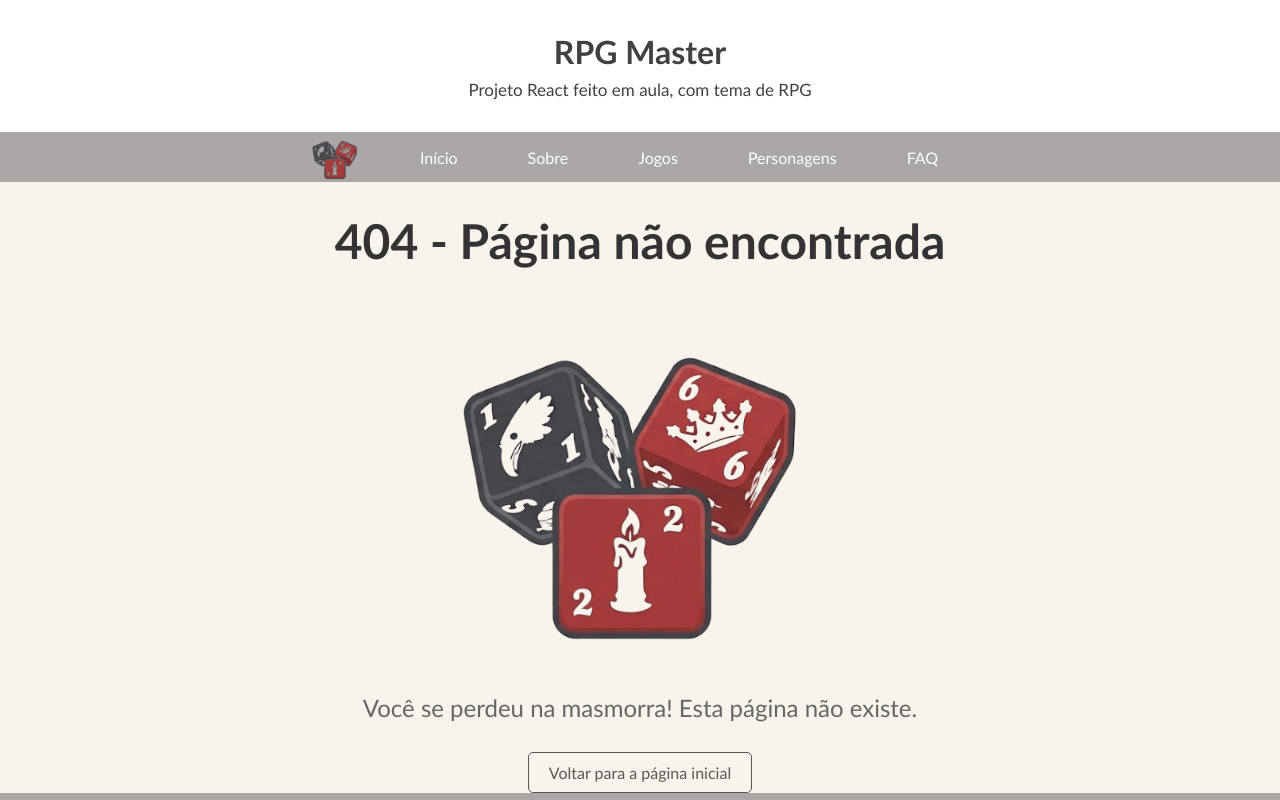
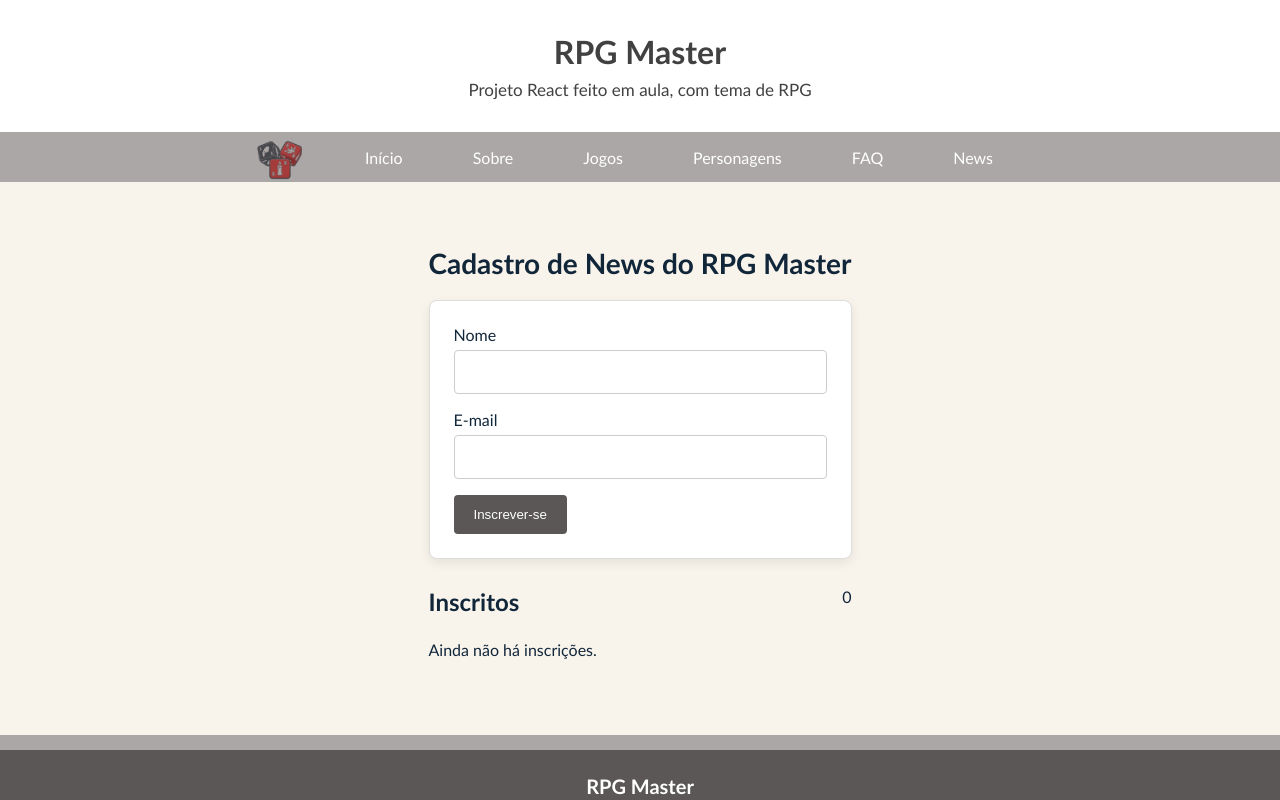
Before and after one commit to gabrieldama/RPG-Master, a React (Vite) app: page /cadastroNews in a window 1280 px wide. Shown: the top 800 px of the page. Built offline with nearby package versions, Linux system fonts and the light colour scheme; data requests are answered from the project's data file.

Commit message:
feat: adicionando pagina de cadastro de news

```diff
--- a/db.json
+++ b/db.json
@@ -45,6 +45,7 @@
       "resposta": "A iniciativa define a ordem em que cada personagem age durante um combate."
     }
   ],
+  "cadastroNews": [],
   "personagens": [
     {
       "nome": "Farbas",
--- a/src/Components/Nav/index.jsx
+++ b/src/Components/Nav/index.jsx
@@ -22,6 +22,9 @@ function index() {
             <li>
                 <Link to="/faq">FAQ</Link>
             </li>
+            <li>
+                <Link to="/cadastroNews">News</Link>
+            </li>
         </ul>
     </nav>
   )
--- /dev/null
+++ b/src/Pages/CadastroNews/CadastroNews.css
@@ -0,0 +1,75 @@
+.newsletter-container {
+  max-width: 800px;
+  margin: 40px auto;
+  padding: 24px;
+  color: #12263a;
+}
+
+.newsletter-title {
+  margin-bottom: 20px;
+  font-size: 28px;
+}
+
+.newsletter-form {
+  padding: 24px;
+  background: #fff;
+  border: 1px solid #ddd;
+  border-radius: 8px;
+  box-shadow: 0 4px 12px rgba(0, 0, 0, 0.08);
+}
+
+.newsletter-field {
+  display: flex;
+  flex-direction: column;
+  gap: 6px;
+  margin-bottom: 16px;
+}
+
+.newsletter-field input {
+  width: 100%;
+  padding: 12px;
+  border: 1px solid #ccc;
+  border-radius: 4px;
+  font-size: 1rem;
+}
+
+.newsletter-submit {
+  padding: 12px 20px;
+  border: none;
+  border-radius: 4px;
+  background: #5a5756;
+  color: #fff;
+  cursor: pointer;
+}
+
+.newsletter-list {
+  margin-top: 28px;
+}
+
+.newsletter-list-heading {
+  display: flex;
+  justify-content: space-between;
+  margin-bottom: 12px;
+}
+
+.newsletter-entries {
+  padding: 0;
+}
+
+.newsletter-entry {
+  display: flex;
+  justify-content: space-between;
+  gap: 12px;
+  padding: 12px 0;
+  border-bottom: 1px solid #ddd;
+}
+
+.newsletter-message {
+  padding: 12px 0;
+}
+
+@media (max-width: 600px) {
+  .newsletter-entry {
+    flex-direction: column;
+  }
+}
--- /dev/null
+++ b/src/Pages/CadastroNews/index.jsx
@@ -0,0 +1,94 @@
+import { useEffect, useState } from 'react'
+import { toast, ToastContainer } from 'react-toastify'
+import 'react-toastify/dist/ReactToastify.css'
+import './CadastroNews.css'
+
+const endpoint = 'http://localhost:3000/cadastroNews'
+
+export default function CadastroNews() {
+  const [nome, setNome] = useState('')
+  const [email, setEmail] = useState('')
+  const [inscritos, setInscritos] = useState([])
+
+  useEffect(() => {
+    fetch(endpoint)
+      .then((response) => response.json())
+      .then(setInscritos)
+      .catch(() => toast.error('Não foi possível carregar os inscritos.'))
+  }, [])
+
+  const handleSubmit = (event) => {
+    event.preventDefault()
+
+    fetch(endpoint, {
+        method: 'POST',
+        headers: { 'Content-Type': 'application/json' },
+      body: JSON.stringify({ nome, email }),
+      })
+      .then((response) => {
+        if (!response.ok) throw new Error('Falha na inscrição')
+        return response.json()
+      })
+      .then((inscrito) => {
+        setInscritos(inscritos.concat(inscrito))
+        setNome('')
+        setEmail('')
+        toast.success('Inscrição realizada com sucesso.')
+      })
+      .catch(() => toast.error('Não foi possível realizar a inscrição.'))
+  }
+
+  return (
+    <main className="newsletter-container">
+      <h1 className="newsletter-title">Cadastro de News do RPG Master</h1>
+
+      <form className="newsletter-form" onSubmit={handleSubmit}>
+        <div className="newsletter-field">
+          <label htmlFor="newsletter-nome">Nome</label>
+          <input
+            id="newsletter-nome"
+            name="nome"
+            type="text"
+            autoComplete="name"
+            value={nome}
+            onChange={(event) => setNome(event.target.value)}
+            required
+          />
+        </div>
+        <div className="newsletter-field">
+          <label htmlFor="newsletter-email">E-mail</label>
+          <input
+            id="newsletter-email"
+            name="email"
+            type="email"
+            autoComplete="email"
+            value={email}
+            onChange={(event) => setEmail(event.target.value)}
+            required
+          />
+        </div>
+        <button className="newsletter-submit" type="submit">Inscrever-se</button>
+      </form>
+
+      <section className="newsletter-list" aria-labelledby="inscritos-title">
+        <div className="newsletter-list-heading">
+          <h2 id="inscritos-title">Inscritos</h2>
+          <span>{inscritos.length}</span>
+        </div>
+        {inscritos.length === 0 ? (
+          <p className="newsletter-message">Ainda não há inscrições.</p>
+        ) : (
+          <ul className="newsletter-entries">
+            {inscritos.map((inscrito) => (
+              <li className="newsletter-entry" key={inscrito.id}>
+                <strong>{inscrito.nome}</strong>
+                <span>{inscrito.email}</span>
+              </li>
+            ))}
+          </ul>
+        )}
+      </section>
+      <ToastContainer />
+    </main>
+  )
+}
--- a/src/Router.jsx
+++ b/src/Router.jsx
@@ -5,6 +5,7 @@ import Sobre from './Pages/Sobre'
 import Jogos from './Pages/Jogos'
 import Personagens from './Pages/Personagens'
 import FAQ from './Pages/FAQ'
+import CadastroNews from './Pages/CadastroNews'
 import NotFound from './Pages/NotFound'
 
 function Router(){
@@ -17,6 +18,7 @@ function Router(){
                 <Route path="/jogos" element={<Jogos />} />
                 <Route path="/personagens" element={<Personagens />} />
                 <Route path="/faq" element={<FAQ />} />
+                <Route path="/cadastroNews" element={<CadastroNews />} />
                 <Route path="*" element={<NotFound />} />
             </Routes>
         </BrowserRouter>
```
